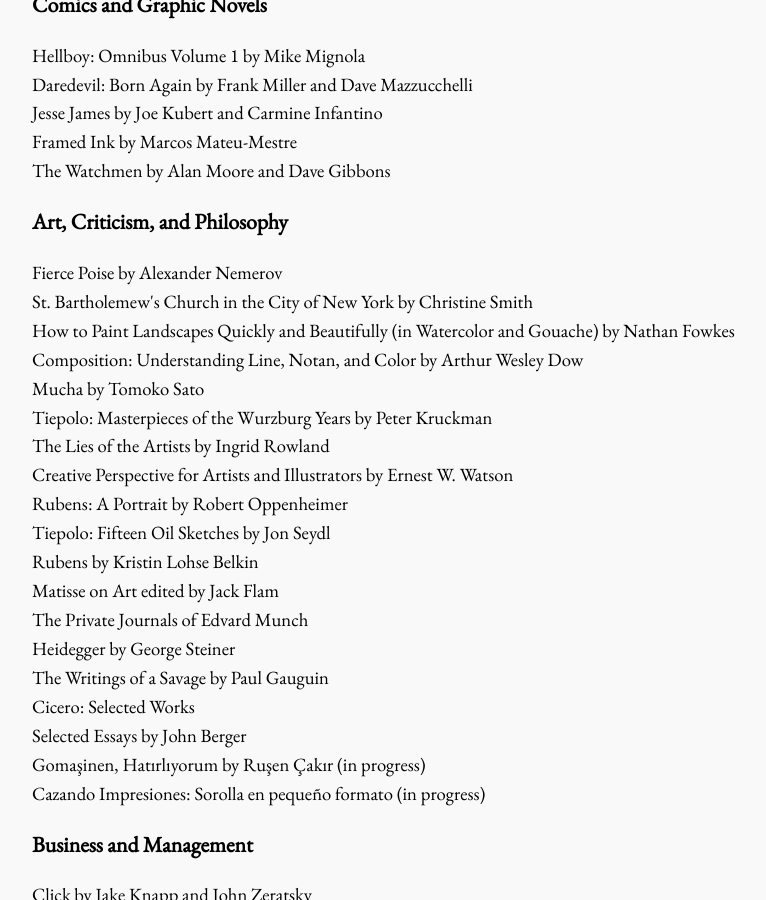
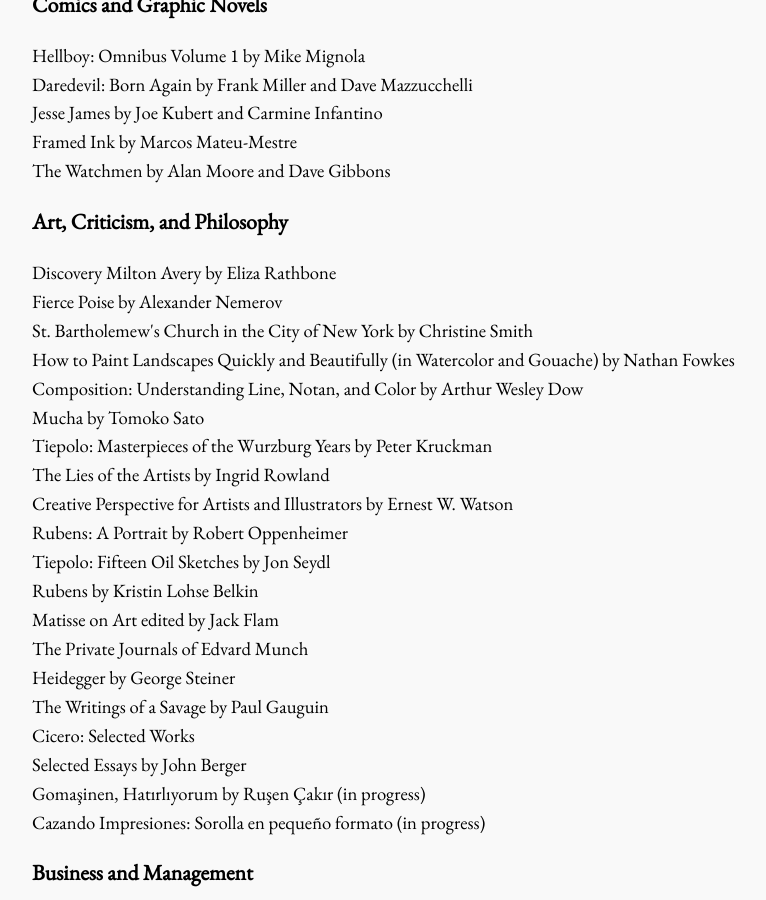
Before and after one commit to bora-uyumazturk/bora-uyumazturk.github.io, a Jekyll site: the page built from reading.html, in a window 1280 px wide and 900 px high, scrolled down 726 px. Shown: the whole window, without its empty margins (140-906 px from the left). Built offline with Jekyll 4.4.1, drawn with Linux system fonts in a browser that asks for light colours.

Commit message:
Update reading.html

```diff
--- a/reading.html
+++ b/reading.html
@@ -39,6 +39,7 @@
 
   <h3>Art, Criticism, and Philosophy</h3>
 
+  Discovery Milton Avery by Eliza Rathbone <br>
   Fierce Poise by Alexander Nemerov <br>
   St. Bartholemew's Church in the City of New York by Christine Smith <br>
   How to Paint Landscapes Quickly and Beautifully (in Watercolor and Gouache) by Nathan Fowkes <br>
```
